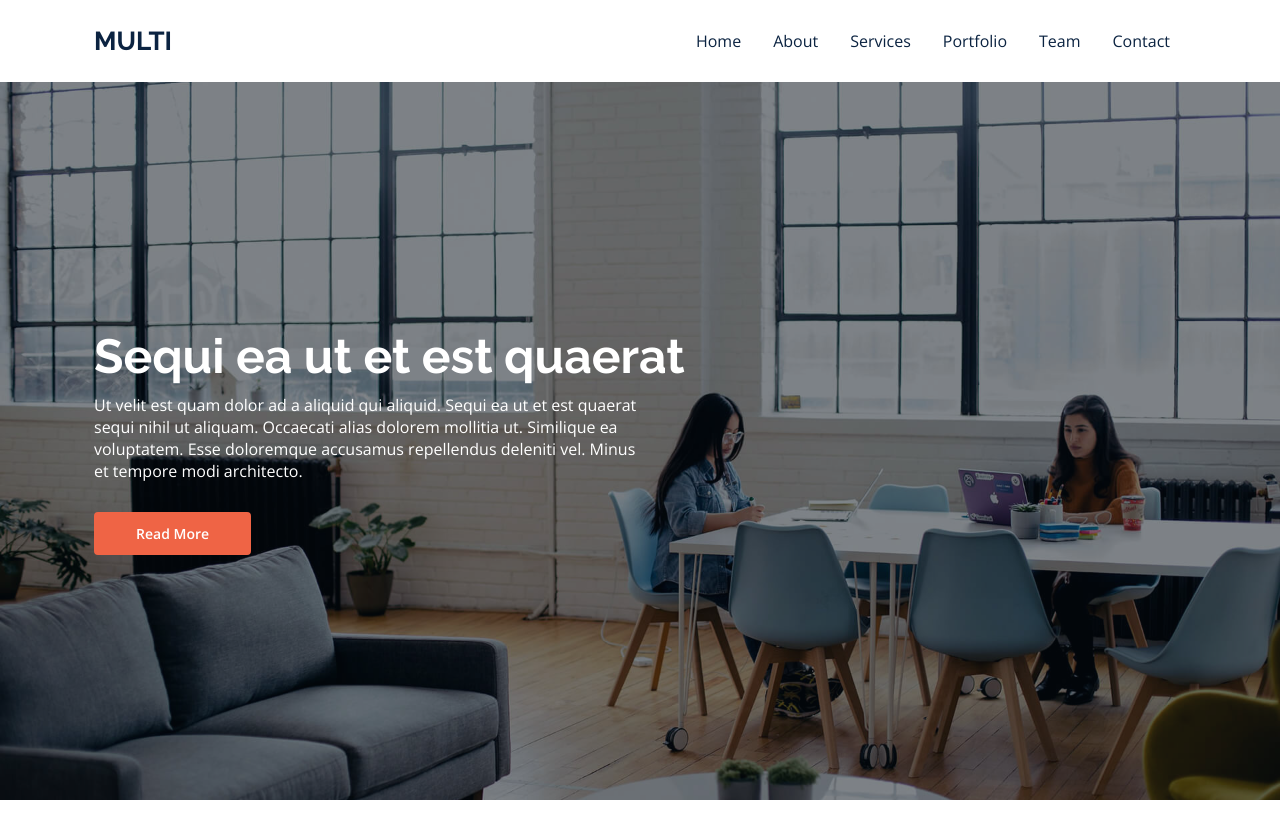
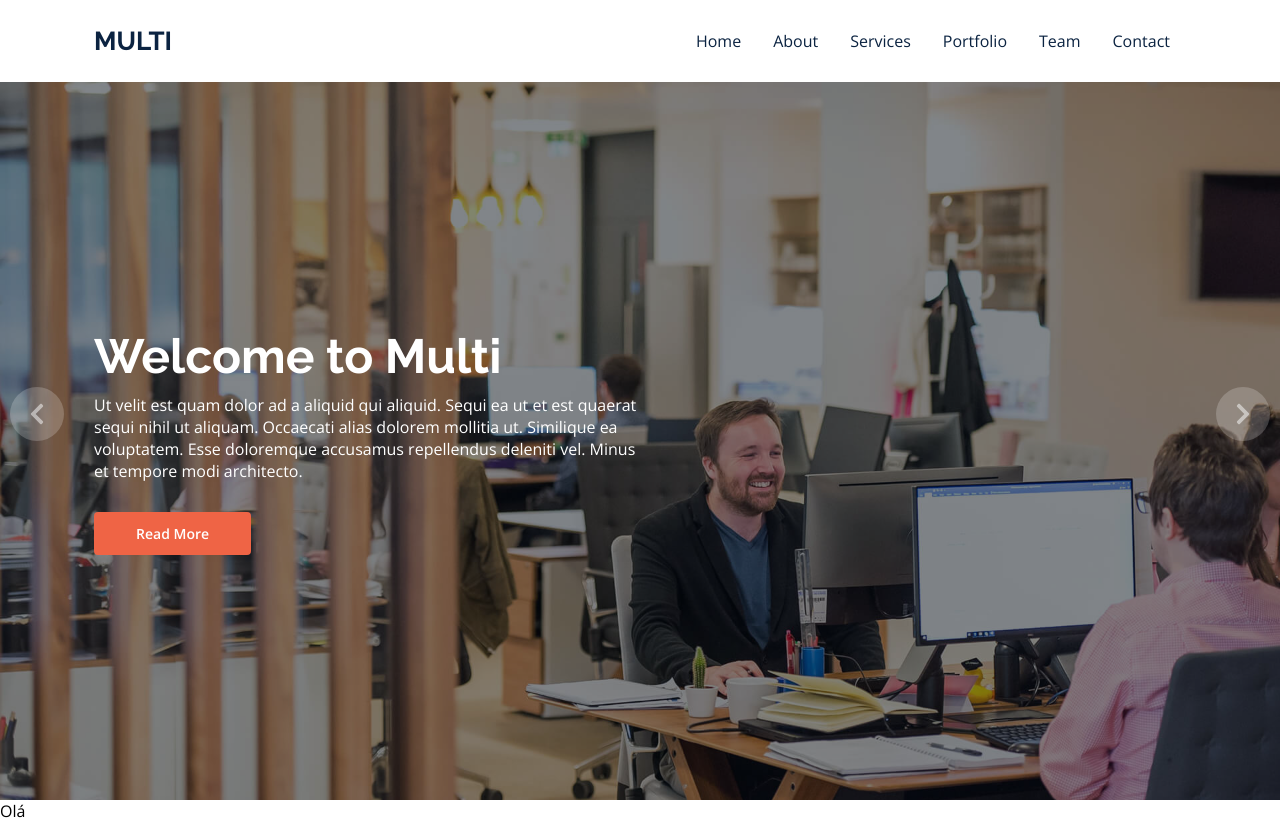
Before and after one commit to LucasBargas/multi, a React (Create React App) app: page / in a window 1280 px wide. Before the commit the page ends 800 px from the top, so only its background shows below. Built offline with nearby package versions, Linux system fonts and the light colour scheme.

Commit message:
Controladores primários do Slider inicial - desenvolvidos

```diff
--- a/src/pages/HomePage/HomePage.js
+++ b/src/pages/HomePage/HomePage.js
@@ -8,6 +8,7 @@ const HomePage = () => {
     <HomePageContainer>
       <InitialSlider />
       <BtnReturn />
+      <p>Olá</p>
     </HomePageContainer>
   )
 }
--- a/src/pages/HomePage/InitialSlider/InitialSlider.js
+++ b/src/pages/HomePage/InitialSlider/InitialSlider.js
@@ -1,4 +1,5 @@
-import React from 'react';
+import { useEffect, useRef, useState } from 'react';
+import { FaChevronLeft, FaChevronRight } from "react-icons/fa";
 import * as S from './InitialSlider.styles';
 import slideOne from '../../../assets/img/slide/slide-1.jpg';
 import slideTwo from '../../../assets/img/slide/slide-2.jpg';
@@ -28,8 +29,42 @@ const sliderContent = [
 ];
 
 const InitialSlider = () => {
+  const [active, setActive] = useState(0);
+  const slider = useRef();
+
+  const handleSliderItems = () => {
+    const sliderItems = Array.from(slider.current.children);
+    sliderItems.pop();
+    return sliderItems;
+  }
+
+  useEffect(() => {
+    const sliderItemsArray = handleSliderItems();
+    sliderItemsArray.forEach(el => el.classList.remove('active'));
+    sliderItemsArray[active].classList.add('active');
+  }, [active]);
+
+
+  const handleClickRight = () => {
+    const sliderItemsArray = handleSliderItems();
+    if (active < sliderItemsArray.length - 1) {
+      setActive(active + 1)
+    } else {
+      setActive(0)
+    }
+  }
+
+  const handleClickLeft = () => {
+    const sliderItemsArray = handleSliderItems();
+    if (active === 0) {
+      setActive(sliderItemsArray.length - 1);
+    } else {
+      setActive(active - 1);
+    }
+  }
+
   return (
-    <S.SliderContainer>
+    <S.SliderContainer ref={slider}>
       {sliderContent.map(content => (
         <S.SliderBackground key={content.id} image={content.image}>
           <Container>
@@ -48,6 +83,14 @@ const InitialSlider = () => {
           </Container>
         </S.SliderBackground>
       ))}
+      <S.ArrowButtons>
+        <button onClick={handleClickLeft}>
+          <FaChevronLeft />
+        </button>
+        <button onClick={handleClickRight}>
+          <FaChevronRight />
+        </button>
+      </S.ArrowButtons>
     </S.SliderContainer>
   )
 }
--- a/src/pages/HomePage/InitialSlider/InitialSlider.styles.js
+++ b/src/pages/HomePage/InitialSlider/InitialSlider.styles.js
@@ -1,8 +1,47 @@
-import styled from 'styled-components';
+import styled, { keyframes } from 'styled-components';
+
+export const titleAnimation = keyframes`
+  from {
+    opacity: 0;
+    transform: translate3d(0, -60px, 0);
+  }
+  to {
+    opacity: 1;
+    transform: initial;
+  }
+`;
+
+export const textAnimation = keyframes`
+  from {
+    opacity: 0;
+    transform: translate3d(0, 60px, 0);
+  }
+  to {
+    opacity: 1;
+    transform: initial;
+  }
+`;
+
+export const buttonAnimation = keyframes`
+  from {
+    opacity: 0;
+    transform: translate3d(0, 40px, 0);
+  }
+  to {
+    opacity: 1;
+    transform: initial;
+  }
+`;
 
 export const SliderContainer = styled.section`
   position: relative;
   z-index: 1;
+  height: calc(100vh - 82px);
+  background: black;
+
+  @media (max-width: 414px) {
+    height: calc(100vh - 70px);
+  }
 `;
 
 export const SliderBackground = styled.div`
@@ -16,7 +55,25 @@ export const SliderBackground = styled.div`
   position: absolute;
   top: 0;
   left: 0;
-  z-index: 2;
+  opacity: 0;
+  transition: .6s;
+
+  &.active {
+    opacity: 1;
+    z-index: 2;
+
+    h2 {
+      animation: ${titleAnimation} 1s forwards;
+    }
+
+    p {
+      animation: ${textAnimation} 1s forwards .4s;
+    }
+
+    a {
+      animation: ${buttonAnimation} 1s forwards .8s;
+    }
+  }
 
   &::after {
     content: '';
@@ -28,6 +85,10 @@ export const SliderBackground = styled.div`
     height: 100%;
   }
 
+  h2, p, a {
+    opacity: 0;
+  }
+
   @media (max-width: 414px) {
     height: calc(100vh - 70px);
   }
@@ -37,7 +98,7 @@ export const SliderContent = styled.div`
   position: relative;
   z-index: 3;
 
-  @media (max-width: 820px) {
+  @media (max-width: 1024px) {
     text-align: center;
   }
 
@@ -60,7 +121,52 @@ export const SliderContent = styled.div`
     margin: 10px 0 30px 0;
 
     @media (max-width: 1024px) {
+      margin: 10px auto 30px auto;
+      width: 80%;
+    }
+
+    @media (max-width: 480px) {
       width: 100%;
     }
   }
 `;
+
+export const ArrowButtons = styled.div`
+  display: flex;
+  justify-content: space-between;
+  width: 100%;
+  position: absolute;
+  bottom: 50%;
+  left: 0;
+  z-index: 10;
+  padding: 0 10px;
+
+  button {
+    width: 54px;
+    height: 54px;
+    display: flex;
+    align-items: center;
+    justify-content: center;
+    background: rgba(255, 255, 255, .2);
+    border-radius: 50%;
+    transition: .4s;
+
+    @media (max-width: 480px) {
+      display: none;
+    }
+
+    svg {
+      font-size: 1.5rem;
+      color: rgba(255, 255, 255, .5);
+      transition: .4s;
+    }
+
+    &:hover {
+      background: rgba(255, 255, 255, .3);
+
+      svg {
+        color: rgba(255, 255, 255, .7);
+      }
+    }
+  }
+`;
```
